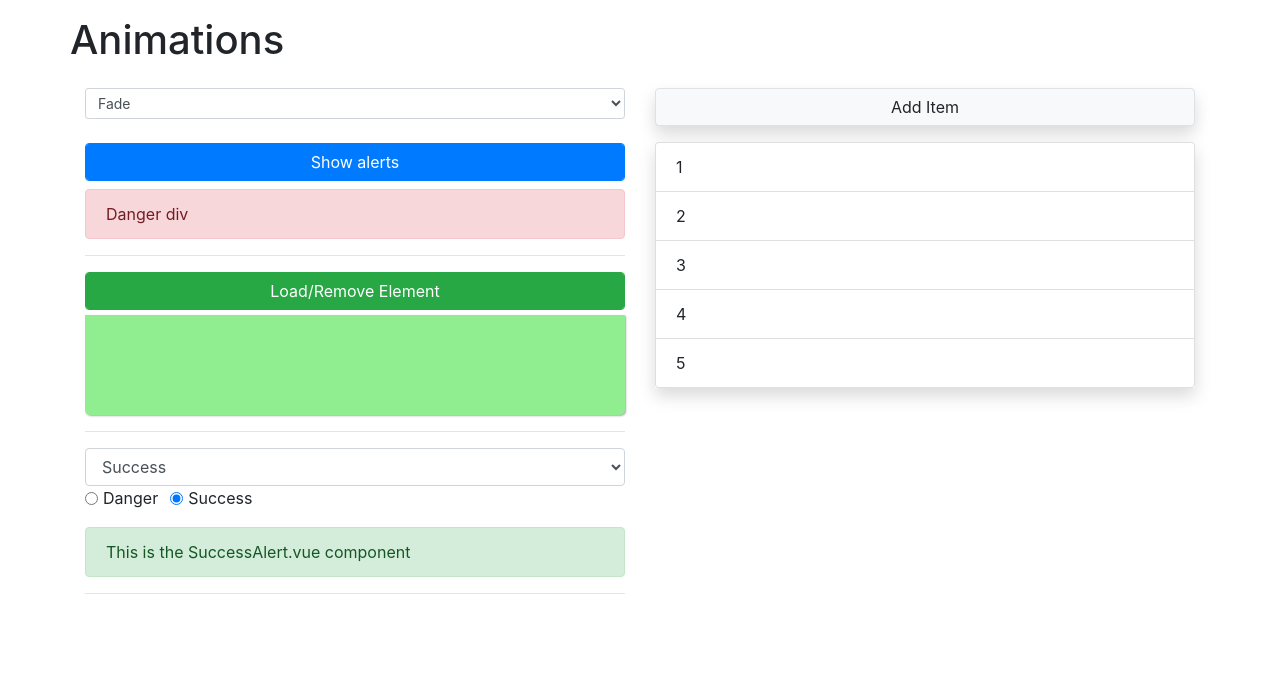
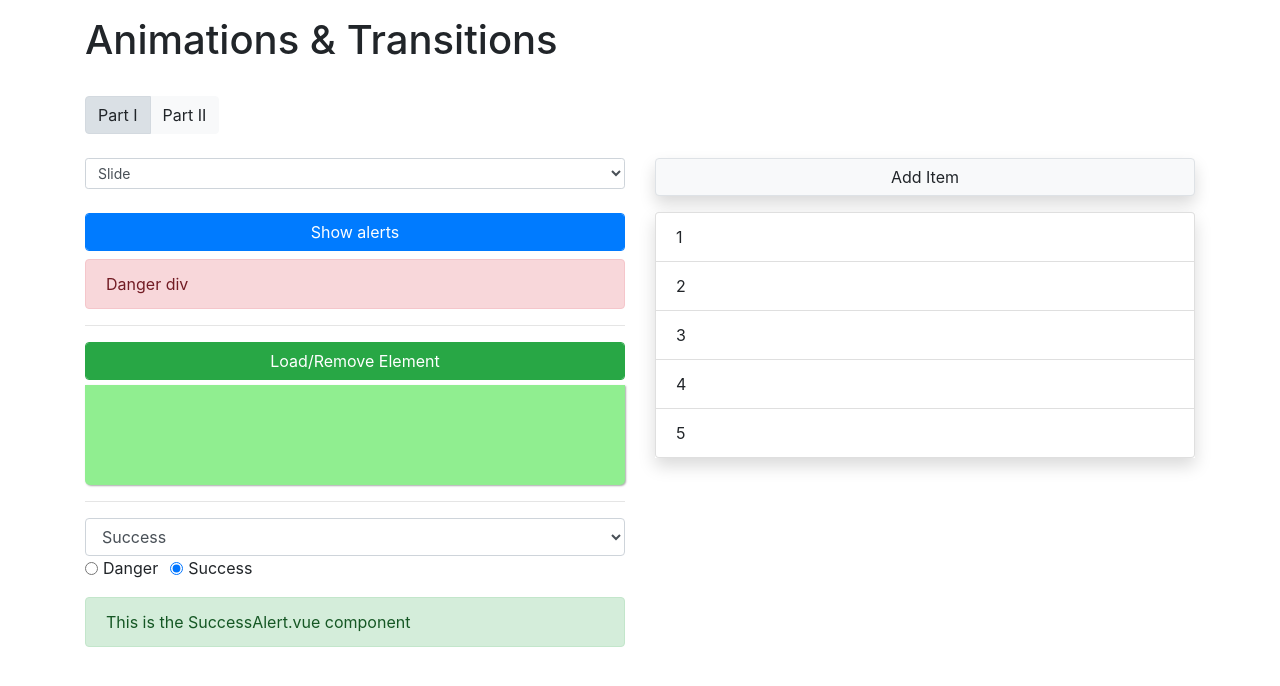
Before and after one commit to ninjadev220/vue-animation-transition, a Vue app: page / in a window 1280 px wide. Shown: the top 686 px of the page. Built offline with nearby package versions, Linux system fonts and the light colour scheme.

Commit message:
Make list transition

```diff
--- a/src/App.vue
+++ b/src/App.vue
@@ -3,9 +3,31 @@
     <div class="row">
       <div class="col">
         <div class="row my-3">
-          <h1>Animations</h1>
+          <div class="col">
+            <h1>Animations & Transitions</h1>
+          </div>
+        </div>
+        <div class="row my-4">
+          <div class="col">
+            <div class="btn-group" role="group" aria-label="Choose Part">
+              <button
+                @click="part = 1"
+                type="button"
+                :class="{ active: (part == 1) }"
+                class="btn btn-light"
+              >Part I</button>
+              <button
+                @click="part = 2"
+                type="button"
+                :class="{ active: (part == 2) }"
+                class="btn btn-light"
+              >Part II</button>
+            </div>
+          </div>
         </div>
         <div class="row">
+          <div class="col">
+            <div v-if="part == 1" class="row">
               <div class="col-sm-12 col-md-6">
                 <select class="form-control form-control-sm" v-model="selectedTransition">
                   <option value="fade">Fade</option>
@@ -23,8 +45,14 @@
                   <div v-if="show" class="alert alert-info my-2">This is the first alert</div>
                 </transition>
 
-            <transition enter-active-class="animated bounce" leave-active-class="animated swing">
-              <div v-if="show" class="alert alert-info my-2">This is an animated bounce swing div</div>
+                <transition
+                  enter-active-class="animated bounce"
+                  leave-active-class="animated swing"
+                >
+                  <div
+                    v-if="show"
+                    class="alert alert-info my-2"
+                  >This is an animated bounce swing div</div>
                 </transition>
 
                 <div
@@ -35,7 +63,10 @@
 
                 <hr />
 
-            <button class="btn btn-success form-control" @click="load = !load">Load/Remove Element</button>
+                <button
+                  class="btn btn-success form-control"
+                  @click="load = !load"
+                >Load/Remove Element</button>
 
                 <transition
                   @before-enter="beforeEnter"
@@ -88,20 +119,24 @@
                 <transition :name="selectedTransition" mode="out-in">
                   <component :is="selectedComponent" class="my-3"></component>
                 </transition>
-
-            <hr />
               </div>
-
               <div class="col-sm-12 col-md-6">
                 <button class="btn btn-light shadow border form-control" @click="addItem">Add Item</button>
                 <ul class="list-group my-3 shadow">
+                  <transition-group :name="selectedTransition">
                     <li
                       class="list-group-item"
                       v-for="(number, index) in numbers"
-                :key="index"
+                      :key="number"
                       @click="rmvItem(index)"
                     >{{ number }}</li>
+                  </transition-group>
                 </ul>
+              </div>
+            </div>
+            <div v-if="part == 2" class="row">
+              <h2>Part II</h2>
+            </div>
           </div>
         </div>
       </div>
@@ -123,10 +158,11 @@ export default {
     return {
       show: false,
       load: true,
-      selectedTransition: "fade",
+      selectedTransition: "slide",
       elementWidth: 100,
       selectedComponent: "app-success-alert",
-      numbers: [1, 2, 3, 4, 5]
+      numbers: [1, 2, 3, 4, 5],
+      part: 1
     };
   },
 
@@ -137,6 +173,15 @@ export default {
 
     numbersLength() {
       return Number(this.numbers.length);
+    },
+
+    maxNumber() {
+      let max = Math.max(...this.numbers);
+      if (isFinite(max)) {
+        return max;
+      } else {
+        return 0;
+      }
     }
   },
 
@@ -146,7 +191,9 @@ export default {
     },
 
     addItem() {
-      this.numbers.push(this.numbersLength + 1);
+      const pos = Math.floor(Math.random() * this.numbersLength);
+      this.numbers.splice(pos, 0, this.maxNumber + 1);
+      //      this.numbers.push(this.numbersLength + 1);
     },
 
     rmvItem(index) {
@@ -244,7 +291,7 @@ li:hover {
 
 .slide-enter-active {
   animation: slide-in 1s ease-out forwards;
-  transition: opacity 1s;
+  transition: opacity 0.5s;
 }
 
 .slide-leave {
@@ -252,13 +299,18 @@ li:hover {
 
 .slide-leave-active {
   animation: slide-out 1s ease-out forwards;
-  transition: opacity 1s;
+  transition: opacity 0.5s;
   opacity: 0;
+  position: absolute;
+}
+
+.slide-move {
+  transition: transform 0.5s;
 }
 
 @keyframes slide-in {
   from {
-    transform: translateY(5px);
+    transform: translateY(20px);
   }
   to {
     transform: translateY(0px);
@@ -270,7 +322,7 @@ li:hover {
     transform: translateY(0);
   }
   to {
-    transform: translateY(10px);
+    transform: translateY(20px);
   }
 }
 </style>
```
Lines whose indentation alone changed are shown as unchanged.
